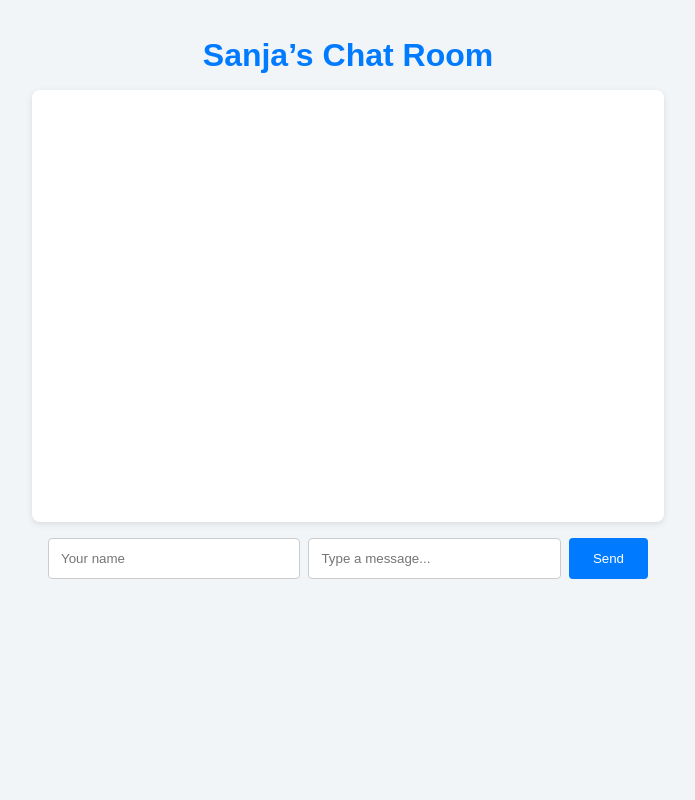
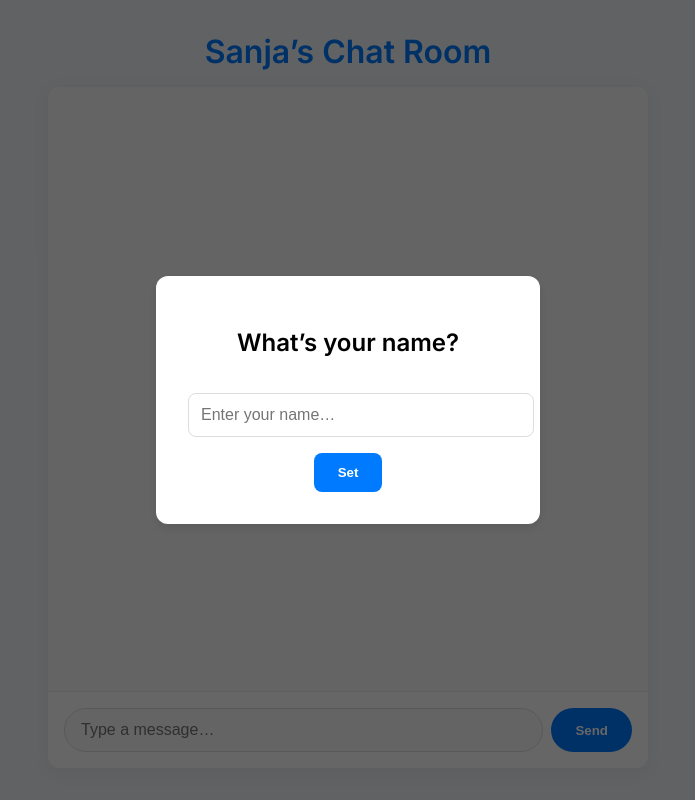
Before and after one commit to Sanji-M/SanjiChat, a Django app: page /chat/ in a window 1280 px wide. Shown: the whole page, without its empty margins (292-987 px from the left). Run offline with Django 5.2, Linux system fonts and the light colour scheme; data that the repository does not hold is empty.

Commit message:
✨ style: restore one-time name prompt overlay & modern rounded UI

```diff
--- a/chat/templates/chat/chat.html
+++ b/chat/templates/chat/chat.html
@@ -5,63 +5,163 @@
   <meta charset="UTF-8"/>
   <meta name="viewport" content="width=device-width, initial-scale=1"/>
   <title>Sanja’s Chat Room</title>
+
+  <!-- Inter font for a modern look -->
+  <link
+    href="https://fonts.googleapis.com/css2?family=Inter:wght@400;600&display=swap"
+    rel="stylesheet"
+  />
+
   <style>
+    /* Base */
     body {
-      font-family: sans-serif;
+      font-family: 'Inter', sans-serif;
       background: #f2f5f8;
       margin: 0;
-      padding: 1rem;
+      padding: 0;
       display: flex;
       flex-direction: column;
+      min-height: 100vh;
       align-items: center;
     }
+
     h1 {
+      margin: 2rem 0 1rem;
       color: #007bff;
-      margin-bottom: 1rem;
+      font-weight: 600;
+      text-align: center;
     }
-    #messages {
+
+    /* Name Prompt Overlay */
+    #name-prompt {
+      position: fixed;
+      inset: 0;
+      background: rgba(0, 0, 0, 0.6);
+      display: flex;
+      align-items: center;
+      justify-content: center;
+      z-index: 1000;
+    }
+    #name-prompt .box {
+      background: #fff;
+      padding: 2rem;
+      border-radius: 12px;
+      width: 90%;
+      max-width: 320px;
+      text-align: center;
+      box-shadow: 0 4px 12px rgba(0,0,0,0.1);
+    }
+    #name-prompt input {
+      width: 100%;
+      padding: 0.75rem;
+      margin-top: 1rem;
+      border: 1px solid #ddd;
+      border-radius: 8px;
+      font-size: 1rem;
+    }
+    #name-prompt button {
+      margin-top: 1rem;
+      padding: 0.75rem 1.5rem;
+      background: #007bff;
+      color: #fff;
+      border: none;
+      border-radius: 8px;
+      font-weight: 600;
+      cursor: pointer;
+      transition: background 0.2s;
+    }
+    #name-prompt button:hover {
+      background: #0056b3;
+    }
+
+    /* Chat Container */
+    #chat-container {
+      flex: 1;
       width: 100%;
       max-width: 600px;
-      min-height: 50vh;
       background: #fff;
-      border-radius: 8px;
-      padding: 1rem;
+      border-radius: 12px;
+      box-shadow: 0 4px 20px rgba(0,0,0,0.05);
+      display: flex;
+      flex-direction: column;
+      overflow: hidden;
+      margin-bottom: 2rem;
+    }
+
+    /* Messages */
+    #messages {
+      flex: 1;
+      padding: 1.5rem;
       overflow-y: auto;
-      box-shadow: 0 2px 6px rgba(0,0,0,0.1);
+      display: flex;
+      flex-direction: column;
+      gap: 0.75rem;
+      background: #fafafa;
     }
     .message {
-      margin-bottom: 0.75rem;
+      background: #e4e6eb;
+      padding: 1rem;
+      border-radius: 12px;
+      max-width: 75%;
+      box-shadow: 0 1px 3px rgba(0,0,0,0.1);
+      color: #333;
     }
+    /* Custom scrollbar */
+    #messages::-webkit-scrollbar {
+      width: 6px;
+    }
+    #messages::-webkit-scrollbar-thumb {
+      background: #ccc;
+      border-radius: 3px;
+    }
+
+    /* Send Form */
     #sendForm {
-      margin-top: 1rem;
-      width: 100%;
-      max-width: 600px;
       display: flex;
       gap: 0.5rem;
+      padding: 1rem;
+      border-top: 1px solid #eee;
+      background: #fff;
     }
     #sendForm input {
       flex: 1;
-      padding: 0.75rem;
-      border: 1px solid #ccc;
-      border-radius: 4px;
+      padding: 0.75rem 1rem;
+      border: 1px solid #ddd;
+      border-radius: 30px;
       outline: none;
+      background: #fafafa;
+      font-size: 1rem;
     }
     #sendForm button {
       padding: 0.75rem 1.5rem;
       background: #007bff;
       color: #fff;
       border: none;
-      border-radius: 4px;
+      border-radius: 30px;
+      font-weight: 600;
       cursor: pointer;
+      transition: background 0.2s, transform 0.1s;
     }
     #sendForm button:hover {
       background: #0056b3;
+      transform: translateY(-1px);
     }
   </style>
 </head>
 <body>
   <h1>Sanja’s Chat Room</h1>
 
+  <!-- Overlay for First-Time Name -->
+  <div id="name-prompt">
+    <div class="box">
+      <h2>What’s your name?</h2>
+      <input id="name-input" placeholder="Enter your name…" autocomplete="off"/>
+      <button id="set-name">Set</button>
+    </div>
+  </div>
+
+  <!-- Chat Interface -->
+  <div id="chat-container">
     <div id="messages">
       {% for msg in messages %}
         <div class="message" data-id="{{ msg.id }}">
@@ -72,20 +172,39 @@
 
     <form id="sendForm" method="post" action="{% url 'chat' %}">
       {% csrf_token %}
-    <input name="username" placeholder="Your name" autocomplete="off" required/>
-    <input name="content" placeholder="Type a message..." autocomplete="off" required/>
+      <input type="hidden" name="username" id="username-input"/>
+      <input name="content" placeholder="Type a message…" autocomplete="off" required/>
       <button type="submit">Send</button>
     </form>
+  </div>
 
   <script>
-    // Poll for new messages
+    // 1) Name-prompt logic
+    const promptEl = document.getElementById('name-prompt');
+    const nameInput = document.getElementById('name-input');
+    const setBtn = document.getElementById('set-name');
+    const hiddenInput = document.getElementById('username-input');
+
+    let username = localStorage.getItem('chat_username');
+    if (username) {
+      promptEl.style.display = 'none';
+      hiddenInput.value = username;
+    }
+    setBtn.addEventListener('click', () => {
+      username = nameInput.value.trim() || 'Anonymous';
+      localStorage.setItem('chat_username', username);
+      hiddenInput.value = username;
+      promptEl.style.display = 'none';
+    });
+
+    // 2) Polling for new messages
     const container = document.getElementById('messages');
     let lastId = 0;
     container.querySelectorAll('[data-id]').forEach(el => {
       lastId = Math.max(lastId, Number(el.dataset.id));
     });
-
     async function fetchNew() {
+      try {
         const res = await fetch(`/api/messages/?since=${lastId}`);
         if (!res.ok) return;
         const msgs = await res.json();
@@ -98,12 +217,17 @@
           lastId = m.id;
         });
         container.scrollTop = container.scrollHeight;
+      } catch (e) {
+        console.error(e);
       }
+    }
+    fetchNew();
     setInterval(fetchNew, 2000);
 
-    // Play pop sound on send
+    // 3) Play pop sound on send
     const pop = new Audio("{% static 'chat/pop.mp3' %}");
-    document.getElementById('sendForm').addEventListener('submit', () => {
+    document.getElementById('sendForm')
+      .addEventListener('submit', () => {
         pop.currentTime = 0;
         pop.play();
       });
```
Lines whose indentation alone changed are shown as unchanged.
